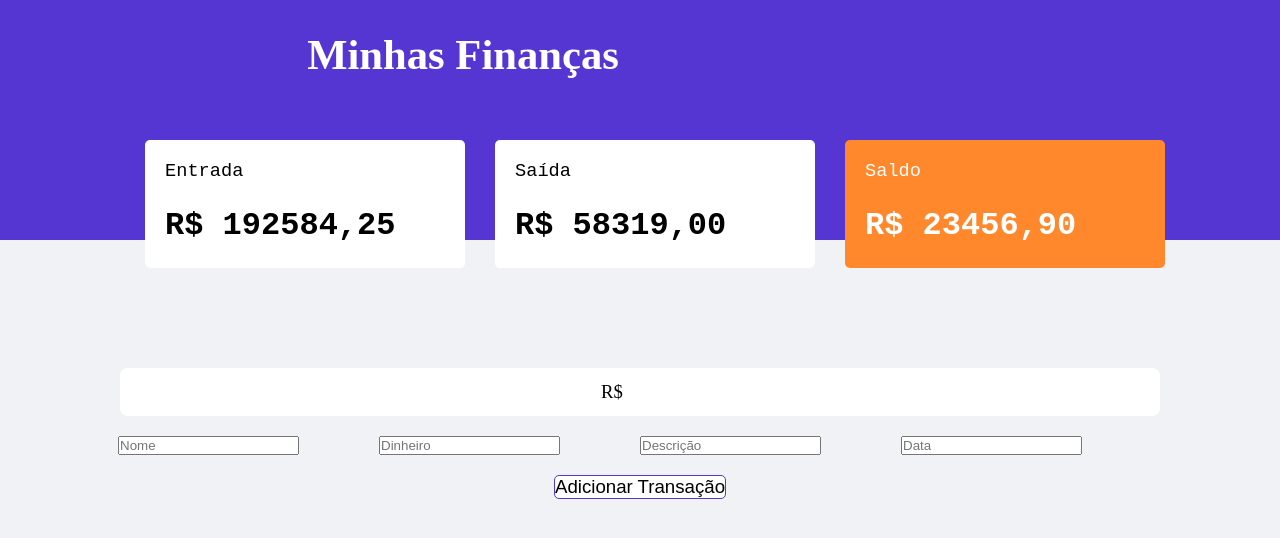
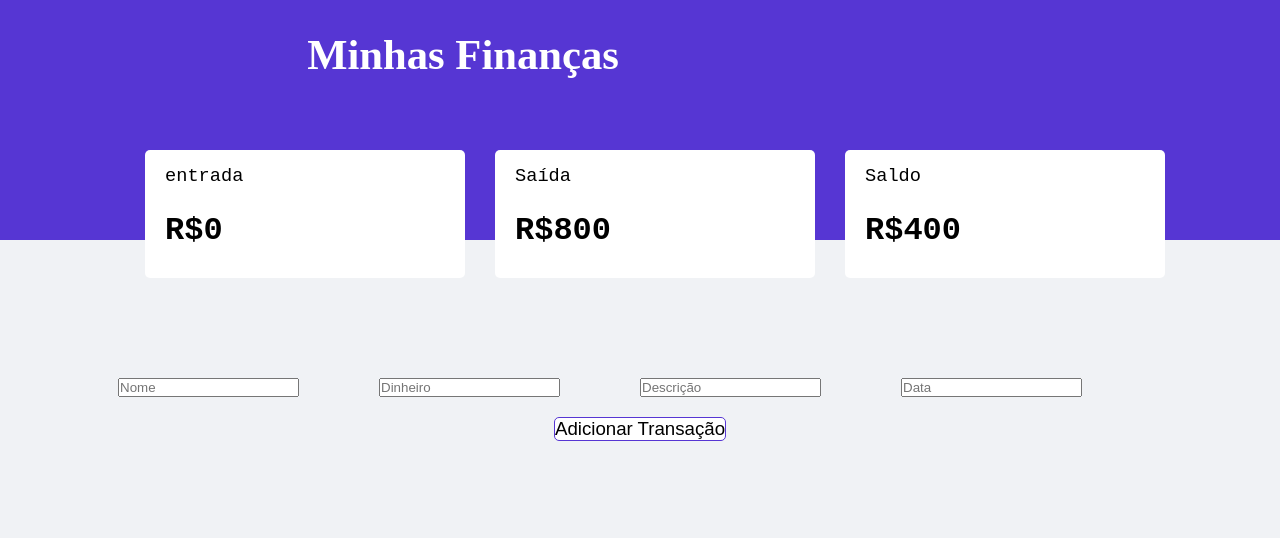
Before and after one commit to MBWF/Financas-Reactjs, a React app: page / in a window 1280 px wide. Shown: the top 538 px of the page. Built offline with nearby package versions, Linux system fonts and the light colour scheme.

Commit message:
Corrigindo problema do array para mostrar o componente

```diff
--- a/public/index.html
+++ b/public/index.html
@@ -3,7 +3,7 @@
 <head>
     <meta charset="UTF-8">
     <meta name="viewport" content="width=device-width, initial-scale=1.0">
-    <title>ReactJS</title>
+    <title>FinApp</title>
 </head>
 <body>
     <div id="app"></div>
--- a/src/App.css
+++ b/src/App.css
@@ -20,6 +20,15 @@ body {
     color: white;
 }
 
+.total-saldo {
+    display: flex;
+    justify-content: center;
+    margin-top: -90px;
+    margin-bottom: 100px;
+}
+
+
+
 #cadastrar {
     margin-top: 20px;
     text-align: center;
--- a/src/App.js
+++ b/src/App.js
@@ -6,14 +6,16 @@ import Label from './components/labelHistory/labelHistory'
 
 function App() {
 
+    const [transacoes, setTransacoes] = useState([])
 
+    const [entrada, setEntrada] = useState(0)
 
-    const [transacoes, setTransacoes] = useState([{
-        titulo: 'Salário',
-        dinheiro: 1520.00,
-        descricao: 'Venda',
-        data: Date.now()
-    }])
+    // var i
+    // for(i = 0; i < 2 ; i++) {
+    //     console.log(i)
+    //     setEntrada(entrada + transacoes[i].dinheiro)
+
+    // }
 
     function sendInfo() {
         const registros = {
@@ -24,8 +26,14 @@ function App() {
         }
 
 
+
         console.log(registros)
         setTransacoes([...transacoes, registros])
+
+        document.getElementById('titulo').value=''
+        document.getElementById('dinheiro').value=''
+        document.getElementById('descricao').value='',
+        document.getElementById('data').value=''
     }
 
     return (
@@ -33,10 +41,12 @@ function App() {
             <div className='header-background'>
                 <h1>Minhas Finanças</h1>
             </div>
-
-            <Totals/>
-
-            {transacoes.map(label => <Label key={label} title={transacoes.titulo} money={transacoes.dinheiro} description={transacoes.descricao} dateMoney={transacoes.data} />)}
+            <div className='total-saldo'>
+                <Totals title='entrada' valor={entrada}/>
+                <Totals title='Saída' valor='800'/>
+                <Totals title='Saldo' valor='400' className='saldo'/>
+            </div>
+            {transacoes.map(label => <Label key={label} title={label.titulo} money={label.dinheiro} description={label.descricao} dateMoney={label.data} />)}
 
 
             <div id='cadastrar'>
--- a/src/components/totals/total.css
+++ b/src/components/totals/total.css
@@ -1,10 +1,3 @@
-#movimentacoes {
-    display: flex;
-    justify-content: center;
-    margin-top: -100px;
-    margin-bottom: 100px;
-}
-
 .registros {
     border-radius: 5px;
     margin-left: 30px;
@@ -15,16 +8,17 @@
 
 .registros p {
     font-size: 14pt;
-    margin: 20px;
+    padding: 15px 20px;
     font-family: 'Courier New', Courier, monospace;
 }
 
 .registros h1 {
-    margin: 25px 20px;
+    margin-top: 10px;
+    margin-left: 20px;
     font-family: 'Courier New', Courier, monospace;
 }
 
-.registros:last-child {
+/* .registros:last-child {
     background-color: #FF872C;
     color: white;
-}
+} */
--- a/src/components/totals/total.js
+++ b/src/components/totals/total.js
@@ -1,22 +1,13 @@
 import React from 'react'
 import './total.css'
 
-export default function Totals() {
+export default function Totals({title, valor}) {
     return (
         <>
             <div id='movimentacoes'>
                 <div className='registros'>
-                    <p>Entrada</p>
-
-                    <h1>R$ 192584,25</h1>
-                </div>
-                <div className='registros'>
-                    <p>Saída</p>
-                    <h1>R$ 58319,00</h1>
-                </div>
-                <div className='registros'>
-                    <p>Saldo</p>
-                    <h1>R$ 23456,90</h1>
+                    <p>{title}</p>
+                    <h1>R${valor}</h1>
                 </div>
             </div>
         </>
```
